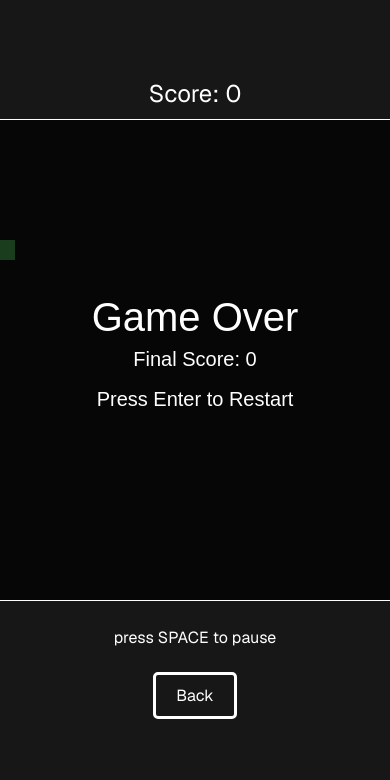
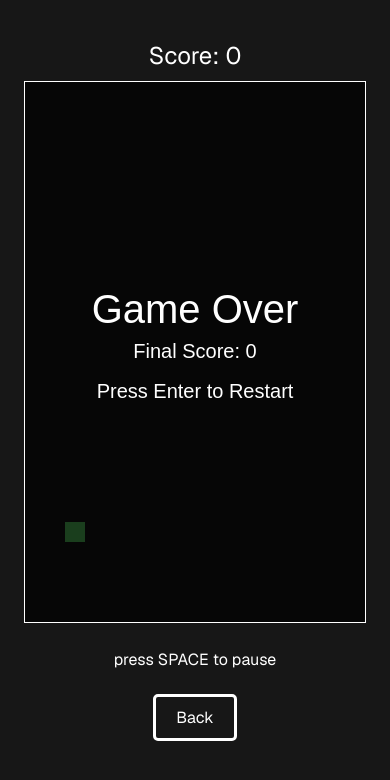
Before and after one commit to Krieger-m/silly-snake-game, a Next.js app: page /game in a window 390 px wide. Shown: the top 780 px of the page. Built offline with nearby package versions, Linux system fonts and the light colour scheme.

Commit message:
adjusted for mobile layout

```diff
--- a/src/app/_components/SnakeGame.tsx
+++ b/src/app/_components/SnakeGame.tsx
@@ -4,8 +4,8 @@ import { useEffect, useState, useRef } from "react";
 
 // --- Constants ---
 const GRID_SIZE = 20;
-const CANVAS_WIDTH = 640;
-const CANVAS_HEIGHT = 480;
+const DEFAULT_CANVAS_WIDTH = 640;
+const DEFAULT_CANVAS_HEIGHT = 480;
 const GAME_SPEED = 5; // cells per second
 
 const SNAKE_COLOR_START = '#9cb3c9';
@@ -25,6 +25,7 @@ type Direction = { x: -1 | 0 | 1; y: -1 | 0 | 1 };
 export default function SnakeGame() {
   const [score, setScore] = useState(0);
   const canvasRef = useRef<HTMLCanvasElement>(null);
+  const [dimensions, setDimensions] = useState({ width: DEFAULT_CANVAS_WIDTH, height: DEFAULT_CANVAS_HEIGHT });
 
   // Use refs for mutable game state that shouldn't trigger re-renders.
   const gameState = useRef({
@@ -34,6 +35,30 @@ export default function SnakeGame() {
     isPaused: false,
     isGameOver: false,
   });
+
+  useEffect(() => {
+    const handleResize = () => {
+      const isMobile = window.innerWidth < 768; // Mobile breakpoint
+      if (isMobile) {
+        // Narrower width, larger height for mobile
+        let newWidth = Math.min(window.innerWidth - 32, 400); // Leave some margin
+        // Snap to grid
+        newWidth = Math.floor(newWidth / GRID_SIZE) * GRID_SIZE;
+
+        // Use ~65% of screen height or at least 500px, but don't exceed reasonable max
+        let newHeight = Math.max(Math.floor((window.innerHeight * 0.65) / GRID_SIZE) * GRID_SIZE, 500);
+        newHeight = Math.min(newHeight, 800); // Cap height
+
+        setDimensions({ width: newWidth, height: newHeight });
+      } else {
+        setDimensions({ width: DEFAULT_CANVAS_WIDTH, height: DEFAULT_CANVAS_HEIGHT });
+      }
+    };
+
+    handleResize(); // Initial check
+    window.addEventListener('resize', handleResize);
+    return () => window.removeEventListener('resize', handleResize);
+  }, []);
 
   useEffect(() => {
     const canvas = canvasRef.current;
@@ -47,8 +72,8 @@ export default function SnakeGame() {
     let currentScore = 0;
 
     const getRandomFoodPosition = (): Point => ({
-      x: Math.floor(Math.random() * (CANVAS_WIDTH / GRID_SIZE)) * GRID_SIZE,
-      y: Math.floor(Math.random() * (CANVAS_HEIGHT / GRID_SIZE)) * GRID_SIZE,
+      x: Math.floor(Math.random() * (canvas.width / GRID_SIZE)) * GRID_SIZE,
+      y: Math.floor(Math.random() * (canvas.height / GRID_SIZE)) * GRID_SIZE,
     });
 
     const draw = () => {
@@ -92,8 +117,12 @@ export default function SnakeGame() {
     };
 
     const restartGame = () => {
+      // Start in the center
+      const startX = Math.floor(canvas.width / 2 / GRID_SIZE) * GRID_SIZE;
+      const startY = Math.floor(canvas.height / 2 / GRID_SIZE) * GRID_SIZE;
+
       gameState.current = {
-        snake: [{ x: 160, y: 160 }],
+        snake: [{ x: startX, y: startY }],
         direction: { x: 1, y: 0 },
         food: getRandomFoodPosition(),
         isPaused: false,
@@ -258,8 +287,8 @@ export default function SnakeGame() {
       animationFrameId = requestAnimationFrame(gameLoop);
     };
 
-    gameState.current.food = getRandomFoodPosition();
-    animationFrameId = requestAnimationFrame(gameLoop);
+    // Initialize/Restart on mount or dimension change
+    restartGame();
 
     return () => {
       document.removeEventListener('keydown', handleKey);
@@ -268,12 +297,12 @@ export default function SnakeGame() {
       canvas.removeEventListener('touchend', handleTouchEnd);
       cancelAnimationFrame(animationFrameId);
     };
-  }, []);
+  }, [dimensions]);
 
   return (
     <div>
       <div style={{ color: TEXT_COLOR, fontSize: '24px', marginBottom: '10px', textAlign: 'center' }}>Score: {score}</div>
-      <canvas ref={canvasRef} width={CANVAS_WIDTH} height={CANVAS_HEIGHT}
+      <canvas ref={canvasRef} width={dimensions.width} height={dimensions.height}
         style={{
           border: '1px solid white',
           touchAction: 'none', // Important for browser optimization and preventing default gestures
--- a/src/app/globals.css
+++ b/src/app/globals.css
@@ -40,3 +40,8 @@ a {
     color-scheme: dark;
   }
 }
+
+canvas {
+  max-width: 100%;
+  height: auto;
+}
--- a/src/app/page.module.css
+++ b/src/app/page.module.css
@@ -148,7 +148,7 @@ a.secondary {
 
 @media (max-width: 600px) {
   .page {
-    padding: 32px;
+    padding: 16px;
     padding-bottom: 80px;
   }
 
```
